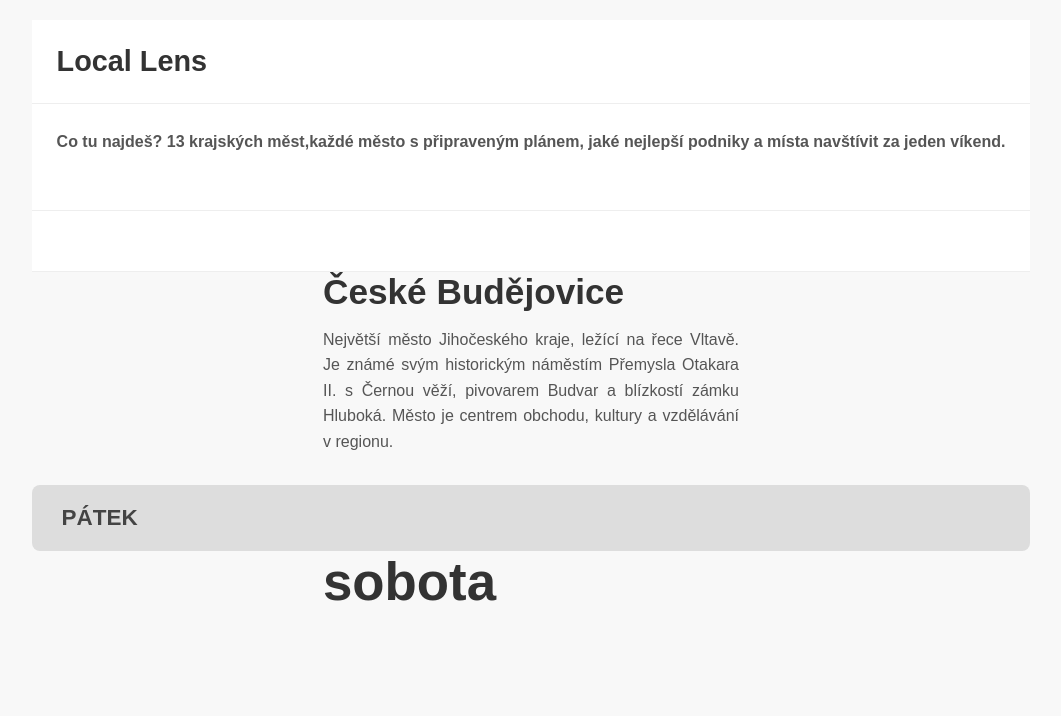
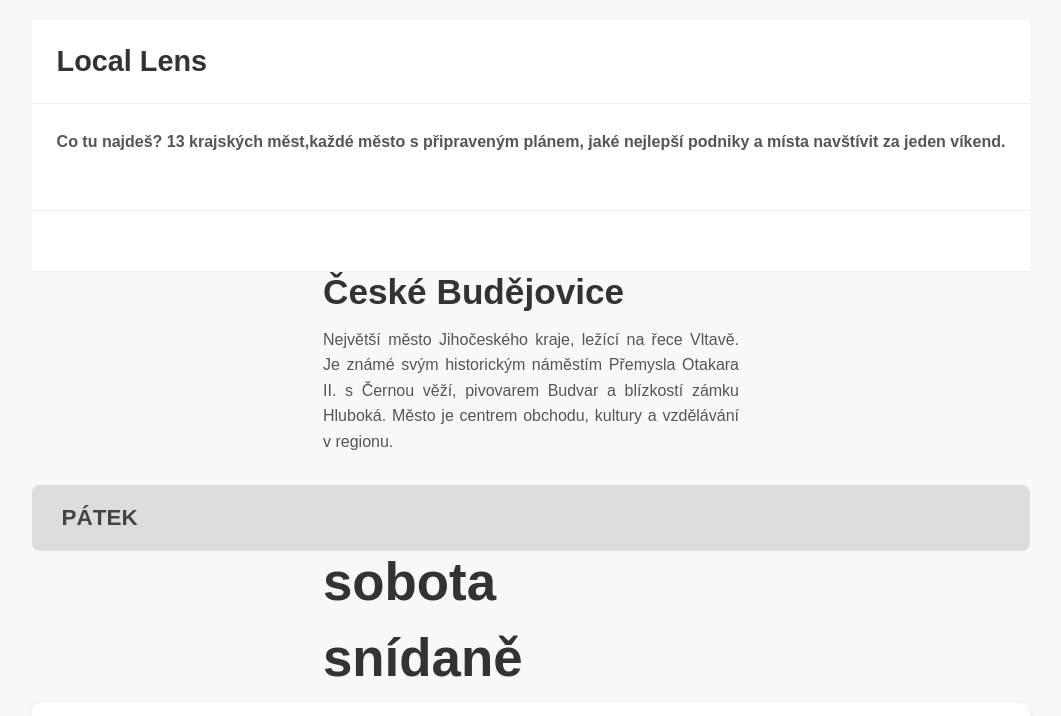
Before and after one commit to evca94/Projekt-LocalLens, a React (Vite) app: page / in a window 1280 px wide. Shown: the top 716 px of the page, without its empty margins (109-1170 px from the left). Built offline with nearby package versions, Linux system fonts and the light colour scheme.

Commit message:
soubory a komponenty

```diff
--- /dev/null
+++ b/src/Components/BodProgramu.jsx
@@ -0,0 +1,11 @@
+export const BodProgramu = () => {
+  return (
+    <div className="card">
+     <div className="image"></div>
+     <div className="name"></div>
+     <div className="description"></div>
+     <div className="website"></div>
+     <div className="map"></div>
+      </div>
+  )
+  }
--- /dev/null
+++ b/src/Components/NazevActivity.jsx
@@ -0,0 +1,7 @@
+export const NazevActivity = () => {
+  return (
+    <div className="container">
+     <div className="city-name"><h2>snídaně</h2></div>
+      </div>
+  )
+  }
--- a/src/pages/HomePage/index.jsx
+++ b/src/pages/HomePage/index.jsx
@@ -6,6 +6,8 @@ import { MestoTitle } from '../../Components/MestoTitle';
 import { MestoSubtitle } from '../../Components/MestoSubtitle';
 import { Den } from '../../Components/Den';
 import { DenTitle } from '../../Components/DenTitle';
+import { NazevActivity } from '../../Components/NazevActivity';
+import { BodProgramu } from '../../Components/BodProgramu';
 
 export const HomePage = () => {
   return (
@@ -18,6 +20,8 @@ export const HomePage = () => {
    <div className='day-buttons-container'>
     <Den /></div>
     <DenTitle />
+    <NazevActivity />
+    <BodProgramu />
 
    </>
   );
```
Also changed, not shown: src/pages/Itinerar/Itinerar.css (added), src/pages/Itinerar/Itinerar.jsx (added), src/pages/Mesto/Mesto.css (added), src/pages/Mesto/Mesto.jsx (added).
